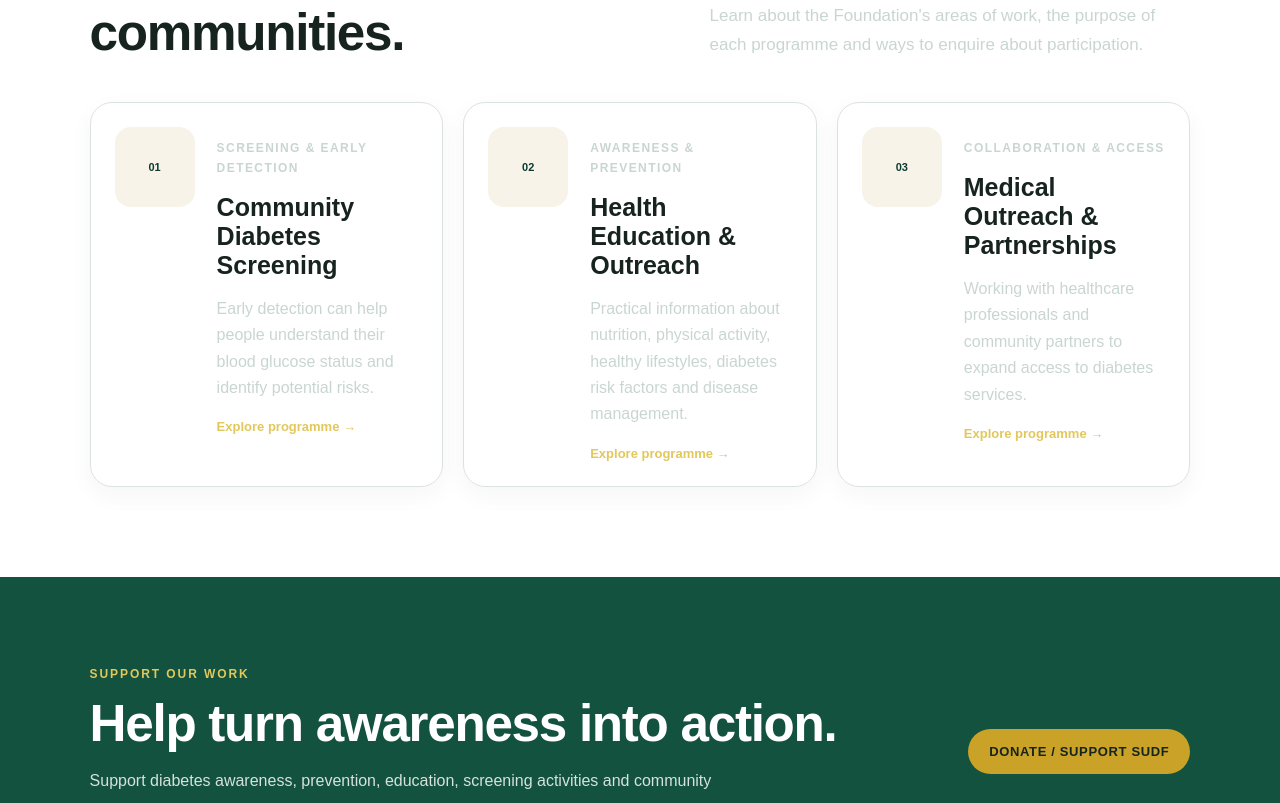
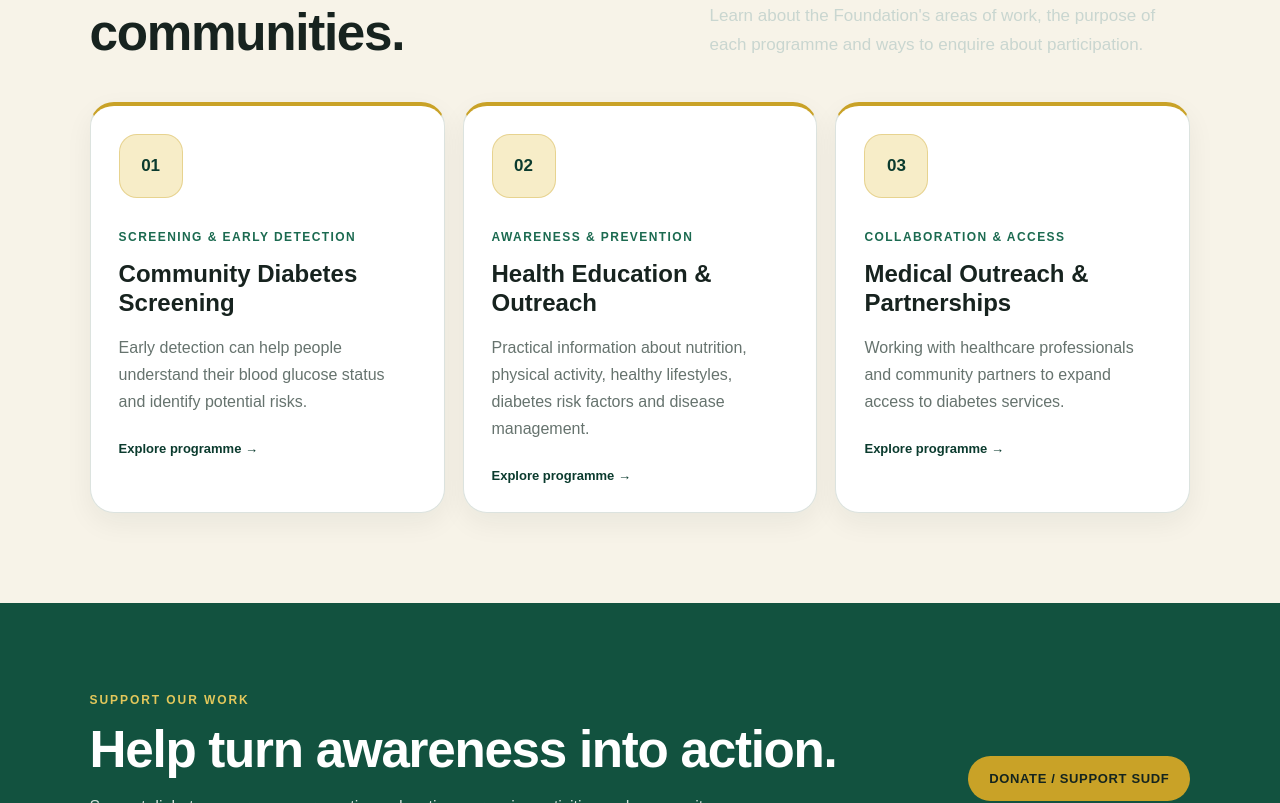
Before and after one commit to AkongShadrach/SUDF-website, a Next.js app: page / in a window 1280 px wide. Shown: the part 6078-6881 px from the top of the page. Built offline with nearby package versions, Linux system fonts and the light colour scheme.

Commit message:
Style programme cards and programme detail pages

```diff
--- a/app/globals.css
+++ b/app/globals.css
@@ -1377,3 +1377,70 @@ blockquote { margin:32px 0 0; padding:20px 0 0 22px; border-left:3px solid var(-
   .sudf-contact-intro > p:not(.eyebrow) { font-size:16px; }
   .sudf-contact-form-panel { padding:25px 20px; border-radius:24px; }
 }
+
+
+/* Programme cards link to dedicated programme information pages */
+.sudf-programmes-section { background:var(--cream); }
+.sudf-programme-cards { grid-template-columns:repeat(3,minmax(0,1fr)); gap:18px; }
+.sudf-programme-card {
+  display:flex;
+  flex-direction:column;
+  gap:18px;
+  min-height:360px;
+  padding:28px;
+  border:1px solid var(--line);
+  border-top:4px solid var(--gold);
+  border-radius:24px;
+  background:#fff;
+  box-shadow:0 10px 28px rgba(23,35,31,.06);
+}
+.sudf-programme-card .date-box {
+  width:64px;
+  height:64px;
+  border:1px solid rgba(201,162,39,.35);
+  border-radius:18px;
+  background:#f7edc8;
+  color:var(--green);
+  font-size:17px;
+}
+.sudf-programme-card .event-no { color:var(--green-3); }
+.sudf-programme-card h3 { margin:8px 0 10px; color:var(--ink); font-size:24px; line-height:1.2; }
+.sudf-programme-card p:not(.event-no) { color:var(--muted); line-height:1.7; }
+.sudf-programme-card a { display:inline-flex; margin-top:auto; padding-top:10px; color:var(--green); font-weight:800; }
+.sudf-programme-card a:hover { color:#987515; }
+.sudf-programme-hero {
+  padding:clamp(54px,8vw,100px) 7vw;
+  color:#fff;
+  background:radial-gradient(circle at 100% 0%,rgba(226,199,91,.16),transparent 26rem),linear-gradient(140deg,var(--green),var(--green-2) 65%,var(--green-3));
+}
+.sudf-programme-hero-inner { max-width:900px; }
+.sudf-programme-back { display:inline-block; margin-bottom:42px; color:#e5eee8; font-size:14px; }
+.sudf-programme-hero .eyebrow { color:var(--gold-soft); }
+.sudf-programme-number { display:block; margin-bottom:12px; color:var(--gold-soft); font-size:14px; font-weight:800; letter-spacing:.16em; }
+.sudf-programme-hero h1 { max-width:850px; margin:0; color:white; font-size:clamp(40px,6vw,72px); line-height:1.02; letter-spacing:-.04em; }
+.sudf-programme-intro { max-width:780px; margin:26px 0 30px; color:#e0e9e3; font-size:18px; line-height:1.8; }
+.sudf-programme-content { display:grid; grid-template-columns:.9fr 1.1fr; gap:54px; background:var(--cream); }
+.sudf-programme-content-heading h2 { color:var(--green); }
+.sudf-programme-content-heading > p:last-child { color:var(--muted); font-size:16px; line-height:1.75; }
+.sudf-programme-focus-list { display:grid; gap:14px; }
+.sudf-programme-focus-item { display:flex; align-items:flex-start; gap:18px; padding:22px; border:1px solid var(--line); border-radius:18px; background:#fff; }
+.sudf-programme-focus-item span { color:#a9871f; font-weight:800; letter-spacing:.1em; }
+.sudf-programme-focus-item p { margin:0; color:var(--ink); line-height:1.65; }
+.sudf-programme-next { padding:65px 7vw; color:white; background:var(--green-2); }
+.sudf-programme-next .eyebrow { color:var(--gold-soft); }
+.sudf-programme-next h2 { max-width:760px; color:white; }
+.sudf-programme-next > p:not(.eyebrow) { max-width:650px; color:#d6e2dc; line-height:1.7; }
+.sudf-programme-footer { background:#082c23; }
+@media(max-width:900px) {
+  .sudf-programme-cards { grid-template-columns:repeat(2,minmax(0,1fr)); }
+  .sudf-programme-content { grid-template-columns:1fr; gap:28px; }
+}
+@media(max-width:620px) {
+  .sudf-programmes-section { padding:64px 5vw; }
+  .sudf-programme-cards { grid-template-columns:1fr; }
+  .sudf-programme-card { min-height:0; padding:24px; }
+  .sudf-programme-hero { padding:52px 5vw 62px; }
+  .sudf-programme-intro { font-size:16px; }
+  .sudf-programme-content { padding:60px 5vw; }
+  .sudf-programme-next { padding:56px 5vw; }
+}
```
